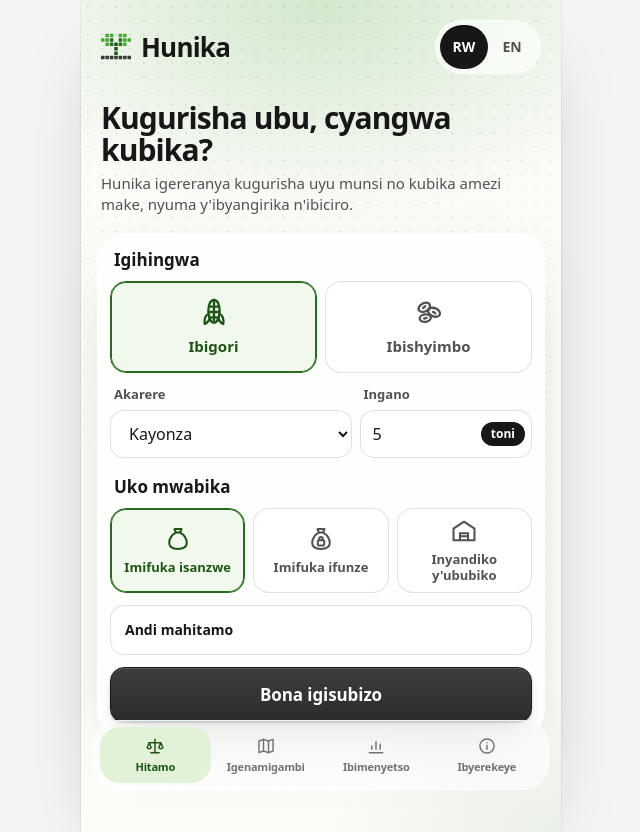
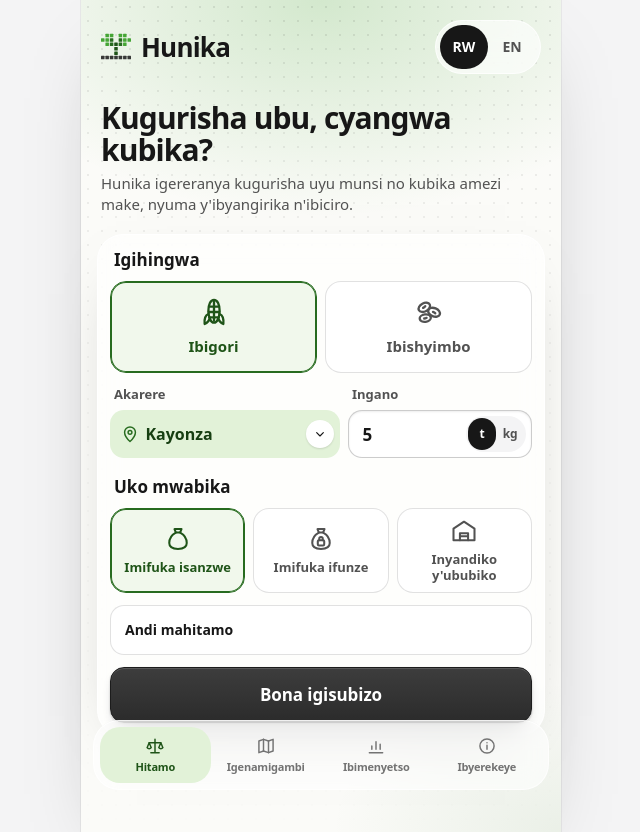
Before and after one commit to devbyshima/hunika, a React (Vite) app in the folder web/: page / in a window 1280 px wide. Shown: the whole page, without its empty margins (319-959 px from the left). Built offline with nearby package versions, Linux system fonts and the light colour scheme; a web font is replaced by a local one.

Commit message:
Make the district picker and the quantity box look different.
District is a filled green picker with a pin and a chevron button; quantity
is an outlined white box with an inset edge, a green caret and focus ring, and
a t / kg switch in place of a tap-to-toggle pill.

```diff
--- a/web/src/components/Illustrations.tsx
+++ b/web/src/components/Illustrations.tsx
@@ -78,3 +78,16 @@ export const BackPic = (props: Props) => (
     <path d="M14.5 6 8.5 12l6 6" />
   </Pic>
 )
+
+export const PinPic = (props: Props) => (
+  <Pic {...props}>
+    <path d="M12 21s-6.5-5.6-6.5-11a6.5 6.5 0 0 1 13 0c0 5.4-6.5 11-6.5 11z" />
+    <circle cx="12" cy="10" r="2.3" />
+  </Pic>
+)
+
+export const ChevronDownPic = (props: Props) => (
+  <Pic {...props}>
+    <path d="M7 10l5 5 5-5" />
+  </Pic>
+)
--- a/web/src/i18n/en.json
+++ b/web/src/i18n/en.json
@@ -9,8 +9,6 @@
   "decide.beans": "Beans",
   "decide.district": "District",
   "decide.quantity": "Quantity",
-  "decide.kg": "kg",
-  "decide.tonnes": "tonnes",
   "decide.home": "Home bags",
   "decide.hermetic": "Hermetic bags",
   "decide.warehouse": "Warehouse receipt",
--- a/web/src/i18n/rw.json
+++ b/web/src/i18n/rw.json
@@ -9,8 +9,6 @@
     "decide.beans",
     "decide.district",
     "decide.quantity",
-    "decide.kg",
-    "decide.tonnes",
     "decide.home",
     "decide.hermetic",
     "decide.warehouse",
@@ -130,8 +128,6 @@
   "decide.beans": "Ibishyimbo",
   "decide.district": "Akarere",
   "decide.quantity": "Ingano",
-  "decide.kg": "ibiro",
-  "decide.tonnes": "toni",
   "decide.home": "Imifuka isanzwe",
   "decide.hermetic": "Imifuka ifunze",
   "decide.warehouse": "Inyandiko y'ububiko",
--- a/web/src/index.css
+++ b/web/src/index.css
@@ -206,6 +206,51 @@ input {
   box-shadow: inset 0 0 0 1px var(--color-grass-700);
 }
 
+/* A dropdown: filled, with a pin on the left and a chevron button on the right. */
+.picker {
+  appearance: none;
+  -webkit-appearance: none;
+  width: 100%;
+  min-height: 48px;
+  border-radius: 14px;
+  border: 1px solid transparent;
+  background: var(--color-grass-100);
+  padding: 0 2.4rem 0 2.15rem;
+  font-size: 16px;
+  font-weight: 600;
+  color: var(--color-grass-900);
+  cursor: pointer;
+  transition: background-color 150ms ease;
+}
+.picker:active {
+  background: var(--color-grass-200);
+}
+@media (max-width: 379px) {
+  .picker {
+    padding-left: 0.85rem;
+  }
+}
+
+/* A text box: white, outlined, slightly inset, with a green edge while typing. */
+.typebox {
+  display: flex;
+  align-items: center;
+  gap: 0.375rem;
+  min-height: 48px;
+  border-radius: 14px;
+  border: 1px solid rgba(23, 23, 23, 0.22);
+  background: #fff;
+  padding: 0 0.3rem 0 0.6rem;
+  box-shadow: inset 0 1px 2px rgba(23, 23, 23, 0.08);
+  caret-color: var(--color-grass-700);
+  cursor: text;
+  transition: border-color 150ms ease, box-shadow 150ms ease;
+}
+.typebox:focus-within {
+  border-color: var(--color-grass-700);
+  box-shadow: inset 0 1px 2px rgba(23, 23, 23, 0.08), 0 0 0 3px var(--color-grass-100);
+}
+
 .field {
   min-height: 48px;
   width: 100%;
--- a/web/src/screens/Decide.tsx
+++ b/web/src/screens/Decide.tsx
@@ -5,7 +5,7 @@ import { readCosts, withPrice, type CostOverrides } from "../lib/outlook"
 import type { Assumption, Bundle, CropForecast } from "../types"
 import type { Compare, View } from "../App"
 import { Dot } from "../components/Icons"
-import { BeansPic, MaizePic, SackPic, SealedSackPic, WarehousePic } from "../components/Illustrations"
+import { BeansPic, ChevronDownPic, MaizePic, PinPic, SackPic, SealedSackPic, WarehousePic } from "../components/Illustrations"
 import { PastDots, RiskMeter, Spark, ValueBars } from "../components/Charts"
 
 type T = (key: string, vars?: Record<string, string | number>) => string
@@ -185,19 +185,41 @@ export default function Decide({ bundle, t, onView, onShare }: { bundle: Bundle;
           ))}
         </div>
 
-        <div className="mt-3 grid grid-cols-[1.4fr_1fr] gap-x-2 gap-y-1.5">
-          <p className="label px-1">{t("decide.district")}</p>
-          <p className="label px-1">{t("decide.quantity")}</p>
-          <select aria-label={t("decide.district")} className="field" value={district} onChange={(event) => setDistrict(event.target.value)}>
-            {DISTRICTS.map((name) => (
-              <option key={name}>{name}</option>
-            ))}
-          </select>
-          <div className="field flex items-center gap-1 !px-1.5">
-            <input aria-label={t("decide.quantity")} className="num w-full min-w-0 bg-transparent px-1.5 outline-none" inputMode="decimal" value={amount} onChange={(event) => setAmount(event.target.value)} />
-            <button type="button" className="shrink-0 rounded-full bg-ink px-2.5 py-1 text-xs font-semibold text-white" onClick={() => setUnit(unit === "t" ? "kg" : "t")}>
-              {t(unit === "t" ? "decide.tonnes" : "decide.kg")}
-            </button>
+        <div className="mt-3 grid grid-cols-[1.25fr_1fr] gap-2">
+          <label className="block">
+            <span className="label block px-1 pb-1.5">{t("decide.district")}</span>
+            <span className="relative block">
+              <PinPic className="pointer-events-none absolute top-1/2 left-2.5 size-5 -translate-y-1/2 text-grass-700 max-[379px]:hidden" />
+              <select className="picker" value={district} onChange={(event) => setDistrict(event.target.value)}>
+                {DISTRICTS.map((name) => (
+                  <option key={name}>{name}</option>
+                ))}
+              </select>
+              <span className="pointer-events-none absolute top-1/2 right-1.5 grid size-7 -translate-y-1/2 place-items-center rounded-full bg-white text-ink shadow-[0_1px_2px_rgba(0,0,0,0.12)]">
+                <ChevronDownPic className="size-4" />
+              </span>
+            </span>
+          </label>
+          <div>
+            <label htmlFor="quantity" className="label block px-1 pb-1.5">
+              {t("decide.quantity")}
+            </label>
+            <div className="typebox">
+              <input id="quantity" className="num w-full min-w-0 bg-transparent pl-1 text-[17px] font-semibold outline-none" inputMode="decimal" value={amount} onChange={(event) => setAmount(event.target.value)} />
+              <div className="flex shrink-0 rounded-full bg-paper p-0.5" role="group" aria-label={t("decide.quantity")}>
+                {(["t", "kg"] as const).map((item) => (
+                  <button
+                    key={item}
+                    type="button"
+                    aria-pressed={unit === item}
+                    className={`min-h-8 min-w-7 rounded-full px-1.5 text-xs font-semibold transition-colors ${unit === item ? "bg-ink text-white" : "text-muted"}`}
+                    onClick={() => setUnit(item)}
+                  >
+                    {item === "t" ? "t" : "kg"}
+                  </button>
+                ))}
+              </div>
+            </div>
           </div>
         </div>
 
```
Also changed, not shown: 1 other file (tests, documents, lock files or other folders).
